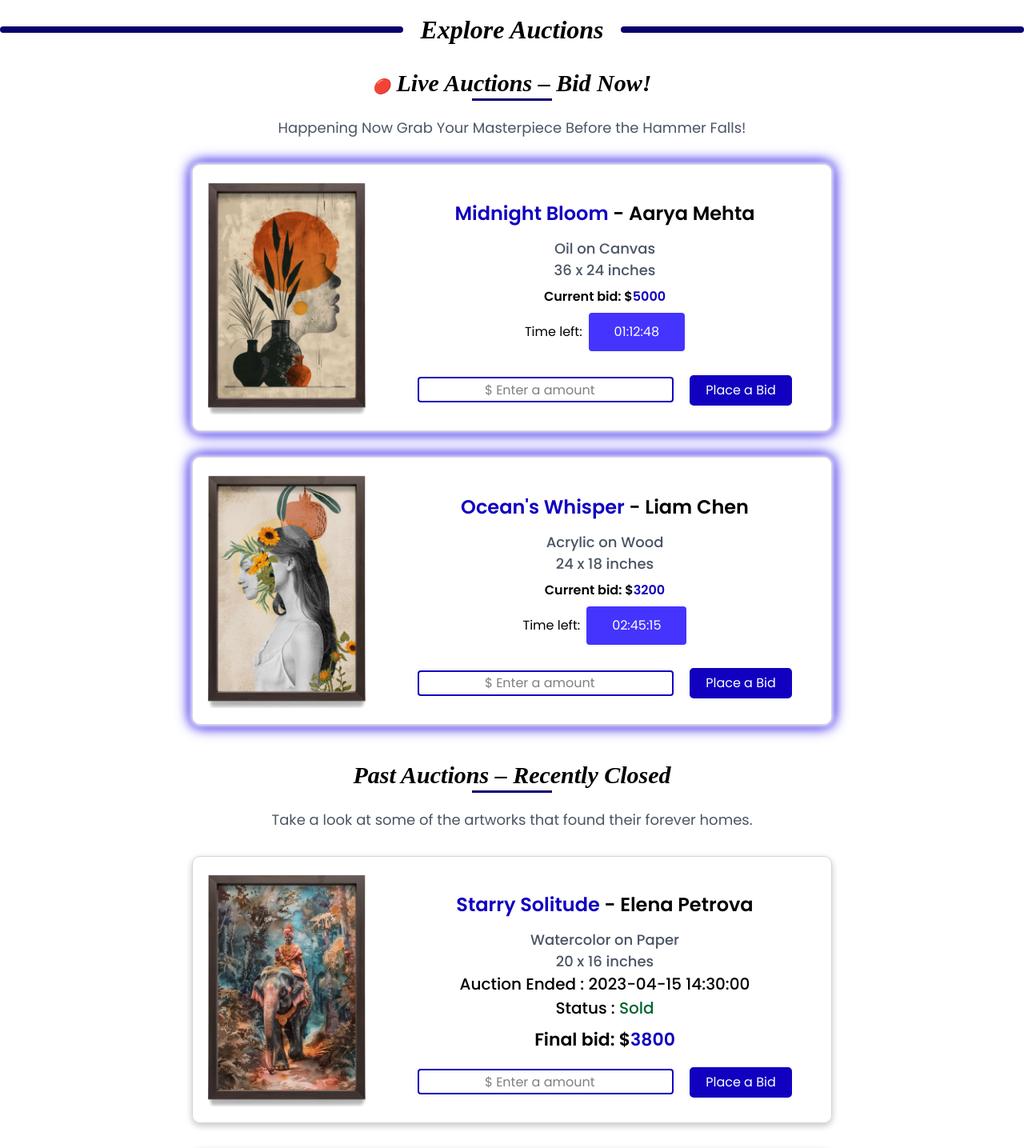
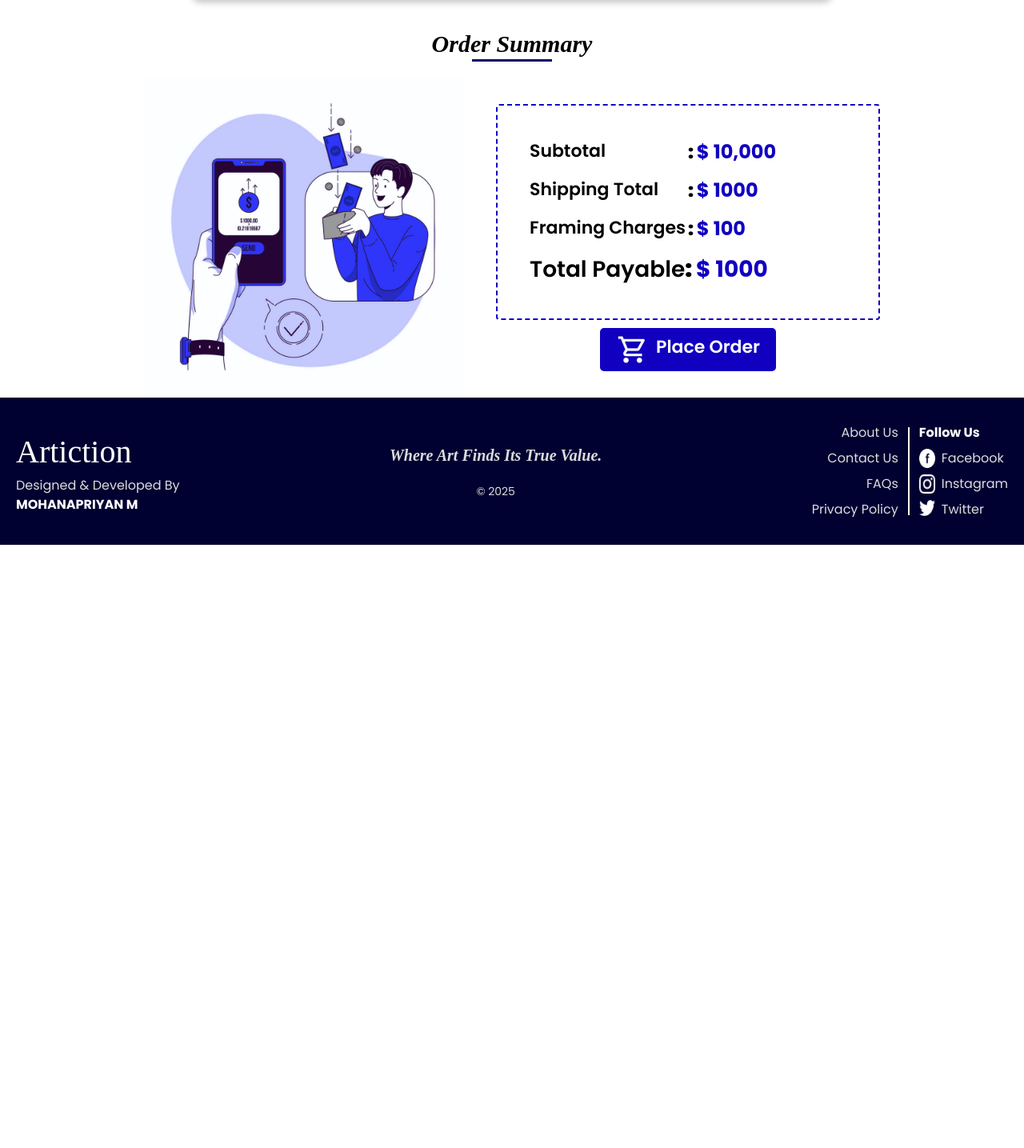
Before and after one commit to mohanapriyan2006/Artiction, a React (Vite) app in the folder frontend/artiction/: page /auction in a window 1280 px wide. Shown: the part 1307-2742 px from the top of the page at 80% size. After the commit the page ends 1988 px from the top, so only its background shows below. Built offline with nearby package versions, Linux system fonts and the light colour scheme; a web font is replaced by a local one.

Commit message:
cart-page completed

```diff
--- a/frontend/artiction/src/App.css
+++ b/frontend/artiction/src/App.css
@@ -51,6 +51,7 @@
 .btn-1:hover{
     background-color: var(--blue-md);
     color: white;
+    scale: 102%;
 }
 
 .btn-2{
@@ -61,5 +62,9 @@
     background-color: var(--blue-md);
     color: white;
     margin-top: -10px;
+}
 
+.btn-2:hover{
+    background-color: var(--blue-lt);
+    scale: 102%;
 }
--- a/frontend/artiction/src/App.jsx
+++ b/frontend/artiction/src/App.jsx
@@ -12,10 +12,17 @@ const App = () => {
   return (
     <div className='App'>
       <NavBar/>
-      {/* <Home/>
-       <Artworks/> */}
-       <Auction/>
-       {/* <Cart/> */}
+      {/*
+      <Home/>
+      <Auction/>
+      <Artworks/>
+
+      */}
+
+       <Cart/>
+
+
+
       <Footer/>
     </div>
   )
--- a/frontend/artiction/src/components/Cart.jsx
+++ b/frontend/artiction/src/components/Cart.jsx
@@ -1,17 +1,172 @@
-import React from 'react'
+import React, { useState } from 'react';
+import art3 from '../assets/art3.jpg';
+import art4 from '../assets/art4.jpg';
+import art5 from '../assets/art5.jpg';
+import trash from '../assets/trash.png';
+import order from '../assets/order.png';
+import payment from '../assets/payment.png';
+import '../styles/Cart.css';
+
+const cartArtworks = [
+    {
+        id: "101",
+        img: art3,
+        title: "Starry Solitude",
+        artist: "Elena Petrova",
+        medium: "Watercolor on Paper",
+        size: "20 x 16 inches",
+        price: 3800,
+        sold: true,
+        endTime: "2023-04-15 14:30:00",
+    },
+    {
+        id: "102",
+        img: art4,
+        title: "Rustic Memories",
+        artist: "Carlos Mendez",
+        medium: "Charcoal on Canvas",
+        size: "30 x 22 inches",
+        price: 1500,
+        sold: false,
+        endTime: "2023-04-10 09:15:00",
+    },
+    {
+        id: "103",
+        img: art5,
+        title: "Azure Depths",
+        artist: "Nina Yamamoto",
+        medium: "Oil on Canvas",
+        size: "40 x 30 inches",
+        price: 9200,
+        sold: true,
+        endTime: "2023-04-18 21:00:00",
+    }
+];
 
 const Cart = () => {
+    const [items, setItems] = useState(
+        cartArtworks.map(item => (
+            {
+                ...item,
+                quantity: 1
+            }
+        ))
+    )
+
+    const handleRemove = (id) => {
+        setItems(prevItems => prevItems.filter(
+            item => item.id !== id
+        ))
+    };
+
+    const updateQuantity = (id, newQuantity) => {
+        if (newQuantity < 1) return
+        setItems(prevItems => prevItems.map(
+            item => (
+                item.id === id ? { ...item, quantity: newQuantity } : item
+            )
+        ))
+    };
+
+
     return (
         <div className='mt-15'>
             {/* Your Art Cart */}
             <div className="title flex flex-col items-center mt-5">
                 <b className='font2 font-bold sm:text-[30px] text-[22px]'>Your Art Cart</b>
                 <span className='title-line'>-</span>
-
                 <p className='text-center text-gray-600 text-[18px] my-5 '>Review your selected artwork(s) before you proceed to checkout. Each piece is one-of-a-kind — make it yours!</p>
             </div>
+
+            {items.length ? <div className="past-auctions flex flex-col mx-2 items-center sm:gap-8 gap-0 my-8">
+                {items.map((item) => (
+                    <div key={item.id} className='flex sm:flex-row flex-col justify-center items-center box-shadow sm:gap-8 gap-0 mx-5 sm:my-0 -my-10 py-5 px-2  md:w-200 sm:w-160 sm:scale-100 scale-80 '>
+                        <img className='h-auto w-50' src={item.img} alt={item.title} />
+                        <div className='text-center'>
+                            <p className='sm:text-[24px] text-[20px] font-semibold my-3'>" <span className='blue-md'>{item.title}</span> " - {item.artist}</p>
+                            <p className='text-gray-600 text-[18px] font-medium'>Mediun: {item.medium}</p>
+                            <p className='text-gray-600 text-[18px] font-medium'>Size: {item.size}</p>
+                            <div className='flex items-center justify-center gap-5'>
+                                <p className='text-[22px] font-semibold mt-2'>Price: $<span className='blue-md' >{item.price}</span></p>
+                                <p className='text-[22px] font-semibold mt-2'>Shipping: $<span className='blue-md' >100</span></p>
+                            </div>
+                            <p className=' text-[20px] font-medium mt-1'>Estimated Delivery: 5-7 business days</p>
+
+                            <div className='mt-8 mx-8 flex flex-col-reverse sm:flex-row gap-8 items-center justify-center'>
+                                <button
+                                    className="btn-2 cursor-pointer flex gap-1"
+                                    onClick={() => handleRemove(item.id)}
+                                >
+                                    <img className='h-auto w-6 -ml-2' src={trash} alt="remove icon" />
+                                    Remove
+                                </button>
+
+                                <div className='flex gap-3'>
+                                    <p className='font-semibold text-[20px]'>Quantity: </p>
+                                    <button
+                                        className='btn-q'
+                                        onClick={() => updateQuantity(item.id, item.quantity - 1)}
+                                    >
+                                        -
+                                    </button>
+                                    <p className='text-2xl blue-md font-bold'>{item.quantity}</p>
+                                    <button
+                                        className='btn-q'
+                                        onClick={() => updateQuantity(item.id, item.quantity + 1)}
+                                    >
+                                        +
+                                    </button>
+                                </div>
+                            </div>
+                        </div>
+                    </div>
+                ))}
+            </div>
+                : <h6 className='text-2xl font-semibold text-center my-20'> Your Cart is <span className='text-red-800'>Empty !</span></h6>}
+
+            {/*  Order Summary */}
+            <div className="title flex flex-col items-center my-5">
+                <b className='font2 font-bold sm:text-[30px] text-[22px]'>Order Summary</b>
+                <span className='title-line'>-</span>
+            </div>
+
+            <div className="order-summary flex md:flex-row flex-col  mx-5 justify-center md:gap-10 gap-0">
+
+                <img className='h-auto w-100 md:m-0 m-auto' src={payment} alt="order img" />
+
+                <div className='flex flex-col justify-center items-center gap-5 md:scale-100 scale-80'>
+
+                    <div className='border-dashed border-2 rounded border-[var(--blue-md)] flex flex-col  w-120 p-10 gap-3 text-[22px] font-semibold'>
+
+                        <p className='flex  '>
+                            <span className='flex-1/2'>Subtotal</span>
+                            <b className='flex-1/2'>: <span className='font-bold blue-md text-[24px]'>$ 10,000</span></b>
+                        </p>
+                        <p className='flex  '>
+                            <span className='flex-1/2'>Shipping Total</span>
+                            <b className='flex-1/2'>: <span className='font-bold blue-md text-[24px]'>$ 1000</span></b>
+                        </p>
+                        <p className='flex  '>
+                            <span className='flex-1/2'>Framing Charges</span>
+                            <b className='flex-1/2'>: <span className='font-bold blue-md text-[24px]'>$ 100</span></b>
+                        </p>
+
+                        <p className='flex text-[28px]'>
+                            Total Payable
+                            <b> : <span className='font-bold blue-md'>$ 1000</span></b>
+                        </p>
+
+                    </div>
+
+                    <button className="btn-2 flex text-[22px] font-semibold gap-2 w-55  text-center cursor-pointer">
+                        <img src={order} alt="order icon" />
+                        Place Order</button>
+
+                </div>
+            </div>
+
         </div>
-    )
-}
+    );
+};
 
 export default Cart;
--- a/frontend/artiction/src/components/Footer.jsx
+++ b/frontend/artiction/src/components/Footer.jsx
@@ -6,7 +6,7 @@ import x from '../assets/x_icon.png';
 
 const Footer = () => {
   return (
-    <footer className='text-white px-5 py-8 flex justify-between items-center'>
+    <footer className='text-white px-5 py-8 flex sm:flex-row flex-col sm:gap-0 gap-10 justify-between items-center'>
 
       <div>
         <div className="logo ">
--- a/frontend/artiction/src/components/artworks/ExploreArt.jsx
+++ b/frontend/artiction/src/components/artworks/ExploreArt.jsx
@@ -65,7 +65,7 @@ const ExploreArt = () => {
   // search function
 
   const filteredArt = Artworks.filter((art) => (
-    art == '' ? [...Artworks] : (art.name + art.description).toLowerCase().includes(search.toLowerCase())
+    art == '' ? [...art] : (art.name + art.description).toLowerCase().includes(search.toLowerCase())
   )).reverse()
 
   const handleSearch = (e) => {
@@ -135,8 +135,8 @@ const ExploreArt = () => {
 
       {/* 2x2 Grid */}
       <div className="flex flex-wrap items-center justify-center gap-5 mb-10">
-        {currentItems.map((item) => (
-          <div key={item.id} className="border p-5 w-100 box-shadow text-center mx-2 ">
+        {currentItems.map((item,id) => (
+          <div key={id} className="border p-5 w-100 box-shadow text-center mx-2 ">
             <img className='h-auto w-60 m-auto' src={item.img} alt={item.name} />
             <h3 className="text-[20px] font-bold">{item.name}</h3>
             <p className="text-[18px] font-semibold">{item.price}</p>
--- a/frontend/artiction/src/components/auction/Explore.jsx
+++ b/frontend/artiction/src/components/auction/Explore.jsx
@@ -83,18 +83,18 @@ const Explore = () => {
       <p className='text-center text-gray-600 text-[18px] my-5 '>Happening Now
         Grab Your Masterpiece Before the Hammer Falls!</p>
 
-      <div className="live-auctions flex flex-col mx-2 items-center gap-8 my-8">
+      <div className="live-auctions flex flex-col mx-2 items-center sm:gap-8 gap-0 my-8">
         {
           liveAuctions.map((item, id) => (
-            <div key={id} className='flex sm:flex-row flex-col  justify-center items-center box-shadow gap-8 mx-5 py-5  md:w-200 sm:w-160 glowing'>
+            <div key={id} className='flex sm:flex-row flex-col justify-center items-center box-shadow sm:gap-8 gap-0 mx-5 sm:my-0 -my-10 py-5 px-2  md:w-200 sm:w-160 sm:scale-100 scale-80  glowing'>
 
               <img className='h-auto w-50' src={item.img} alt={item.title} />
 
               <div className='text-center'>
 
-                <p className='sm:text-[24px] text-[20px] font-semibold my-3'><span className='blue-md'>{item.title}</span> - {item.artist}</p>
-                <p className='text-gray-600 text-[18px] font-medium'>{item.medium}</p>
-                <p className='text-gray-600 text-[18px] font-medium'>{item.size}</p>
+                <p className='sm:text-[24px] text-[20px] font-semibold my-3'>" <span className='blue-md'>{item.title}</span> "- {item.artist}</p>
+                <p className='text-gray-600 text-[18px] font-medium'>Mediun: {item.medium}</p>
+                <p className='text-gray-600 text-[18px] font-medium'>Size: {item.size}</p>
                 <p className='font-[600] my-2'>Current bid: $<span className='blue-md' >{item.currentBid}</span></p>
 
                 <div className='flex gap-2 items-center justify-center mb-5'>
@@ -104,8 +104,8 @@ const Explore = () => {
                   </div>
                 </div>
 
-                <div className='mt-8 mx-8'>
-                  <input placeholder='$ Enter a amount' className='border-[var(--blue-md)] border-2 rounded sm:mr-5 mr-2 h-8 text-center' type="number" name="amount" />
+                <div className='mt-8 mx-8 flex flex-col sm:flex-row sm:gap-0 gap-4 items-center'>
+                  <input placeholder='$ Enter a amount' className='border-[var(--blue-md)] border-2 rounded sm:mr-5 mr-2 sm:mb-3 mb-0 h-8 text-center' type="number" name="amount" />
                   <button className="btn-2 cursor-pointer">Place a Bid</button>
                 </div>
               </div>
@@ -124,26 +124,24 @@ const Explore = () => {
       <p className='text-center text-gray-600 text-[18px] my-5 '>Take a look at some of the artworks
         that found their forever homes.</p>
 
-      <div className="live-auctions flex flex-col mx-2 items-center gap-8 my-8">
+      <div className="past-auctions flex flex-col mx-2 items-center sm:gap-8 gap-0 my-8">
         {
           endedAuctions.map((item, id) => (
-            <div key={id} className='flex sm:flex-row flex-col justify-center items-center box-shadow gap-8 mx-5 py-5  md:w-200 sm:w-160 '>
+            <div key={id} className='flex sm:flex-row flex-col justify-center items-center box-shadow sm:gap-8 gap-0 mx-5 sm:my-0 -my-10 py-5 px-2  md:w-200 sm:w-160 sm:scale-100 scale-80 '>
 
               <img className='h-auto w-50' src={item.img} alt={item.title} />
 
               <div className='text-center'>
 
-                <p className='sm:text-[24px] text-[20px] font-semibold my-3'><span className='blue-md'>{item.title}</span> - {item.artist}</p>
-                <p className='text-gray-600 text-[18px] font-medium'>{item.medium}</p>
-                <p className='text-gray-600 text-[18px] font-medium'>{item.size}</p>
+                <p className='sm:text-[24px] text-[20px] font-semibold my-3'>" <span className='blue-md'>{item.title}</span> "- {item.artist}</p>
+                <p className='text-gray-600 text-[18px] font-medium'>Mediun: {item.medium}</p>
+                <p className='text-gray-600 text-[18px] font-medium'>Size{item.size}</p>
                 <p className=' text-[20px] font-medium'>Auction Ended : {item.endTime}</p>
-                <p className=" text-[20px] font-medium ">Status : <span className={`${item.sold? 'text-green-800':'text-red-800'}`}>{item.sold ? 'Sold': 'Not Sold'}</span></p>
-                <p className='text-[22px] font-semibold mt-2'>Final bid: $<span className='blue-md' >{item.finalBid}</span></p>
+                <p className=" text-[20px] font-medium ">Status : <span className={`${item.sold ? 'text-green-800' : 'text-red-800'}`}>{item.sold ? 'Sold' : 'Not Sold'}</span></p>
+                <p className='text-[22px] font-semibold mt-2 mb-4'>Final bid: $<span className='blue-md' >{item.finalBid}</span></p>
 
-                <div className='mt-5 mx-8'>
-                  <input placeholder='$ Enter a amount' className='border-[var(--blue-md)] border-2 rounded sm:mr-5 mr-2 h-8 text-center' type="number" name="amount" />
-                  <button className="btn-2 cursor-pointer">Place a Bid</button>
-                </div>
+                <button className="btn-2 cursor-pointer">View Artwork</button>
+
               </div>
             </div>
           ))
--- /dev/null
+++ b/frontend/artiction/src/styles/Cart.css
@@ -0,0 +1,21 @@
+
+.btn-q{
+    display: flex;
+    justify-content: center;
+    align-items: center;
+    border: solid 2px var(--blue-md);
+    height: 40px;
+    font-size: 28px;
+    color: var(--blue-dk);
+    font-weight: bolder;
+    padding: 0px 10px;
+    border-radius: 5px;
+    margin-top: -5px;
+    cursor: pointer;
+}
+
+.btn-q:hover{
+    background-color: var(--blue-md);
+    color: white;
+    scale: 102%;
+}
```
Also changed, not shown: frontend/artiction/src/components/auction/HowWorks.jsx (+5 -5 lines), frontend/artiction/src/index.css (+10 -0 lines), frontend/artiction/src/assets/order.png (added), frontend/artiction/src/assets/trash.png (added), frontend/artiction/src/styles/Auction.css (line endings or trailing spaces).
